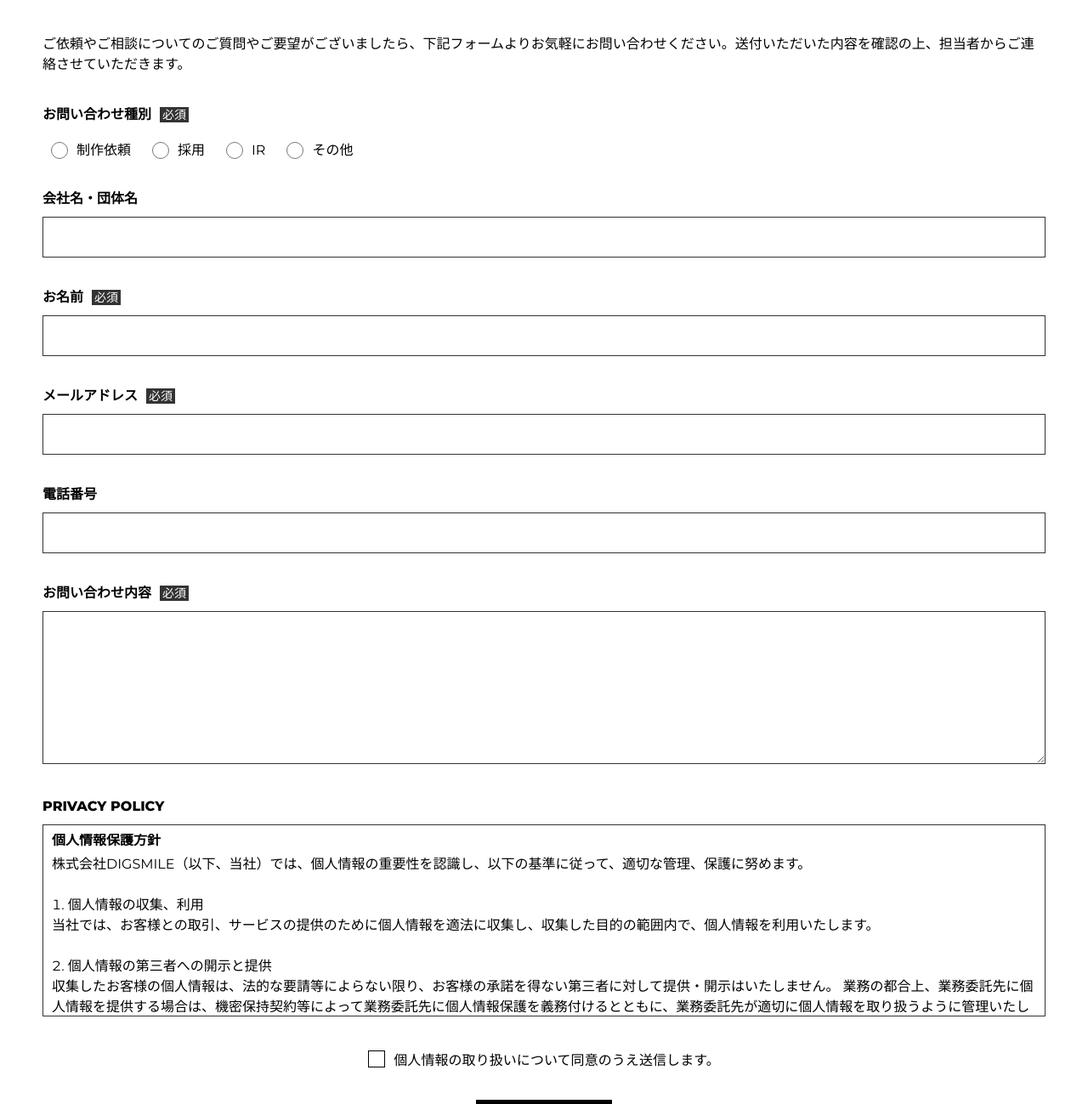
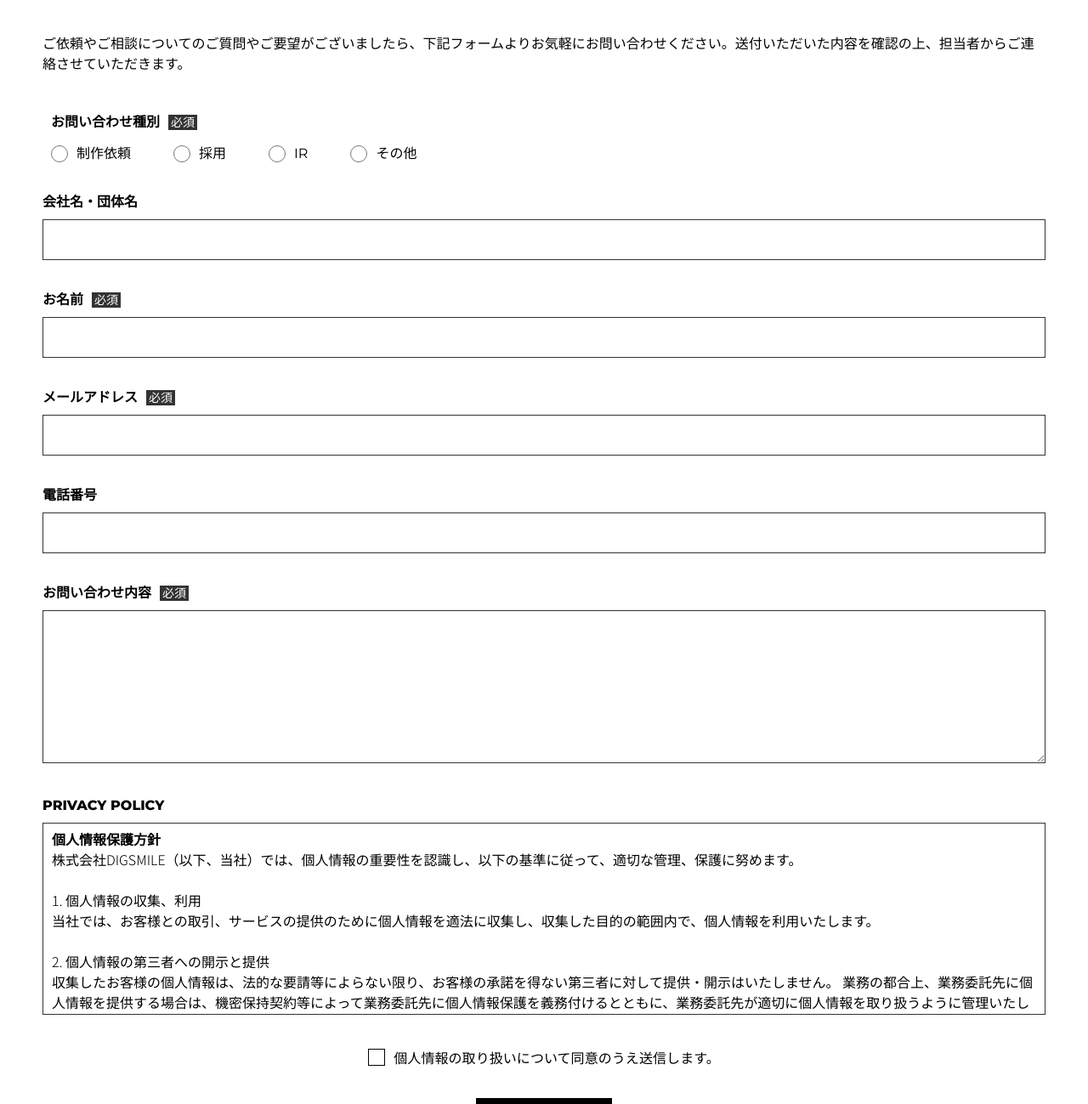
Before and after one commit to kidneee/Cresta_Third, a plain HTML site: page contact.html in a window 1280 px wide. Shown: the part 520-1819 px from the top of the page at 85% size. Drawn offline with nearby package versions, Linux system fonts and the light colour scheme.

Commit message:
ContactページTB調整

```diff
--- a/assets/css/common.css
+++ b/assets/css/common.css
@@ -984,6 +984,7 @@ img {
 @media screen and (min-width: 768px) {
   .form {
     gap: 35px;
+    padding-top: 9px;
   }
 }
 
@@ -999,6 +1000,7 @@ img {
 @media screen and (min-width: 768px) {
   .form__item-label {
     line-height: 1.5;
+    margin-bottom: 8px;
   }
 }
 
@@ -1023,6 +1025,8 @@ img {
 @media screen and (min-width: 768px) {
   .contact__form .l-column.inquiry-type__list {
     flex-direction: row;
+    align-items: center;
+    gap: 50px;
   }
 }
 
@@ -1037,6 +1041,11 @@ img {
   height: 20px;
   margin: 0 0 0 10px;
 }
+@media screen and (min-width: 768px) {
+  .inquiry-type {
+    margin: 0;
+  }
+}
 
 .inquiry-type__label {
   display: block;
@@ -1047,7 +1056,16 @@ img {
 }
 
 .form__item:first-of-type .form__item-label {
-  margin-bottom: 20px;
+  margin-bottom: 17px;
+}
+@media screen and (min-width: 768px) {
+  .form__item:first-of-type {
+    margin-left: 10px;
+  }
+
+  .form__item:first-of-type .form__item-label {
+    margin-bottom: 15px;
+  }
 }
 
 .form__item--input,
@@ -1077,8 +1095,10 @@ img {
 }
 
 .personal__desc {
+  font-family: "Noto Sans JP";
   font-size: var(--fs-c-content-text);
   line-height: 1.71;
+  font-weight: 300;
   display: flex;
   flex-direction: column;
   gap: 24px;
@@ -1101,12 +1121,23 @@ img {
   }
 }
 .personal__desc-label {
+  display: block;
   font-weight: bold;
   line-height: 1;
   margin-bottom: 10px;
 }
+@media screen and (min-width: 768px) {
+  .personal__desc-label {
+    margin-bottom: 5px;
+  }
+
+  .personal__desc-text {
+    line-height: 1.4;
+  }
+}
 
 .personal__desc-list {
+  font-family: "Noto Sans JP";
   list-style: decimal;
   list-style-position: inside;
   display: flex;
```
